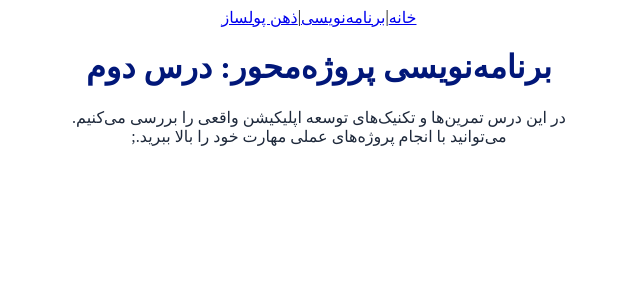
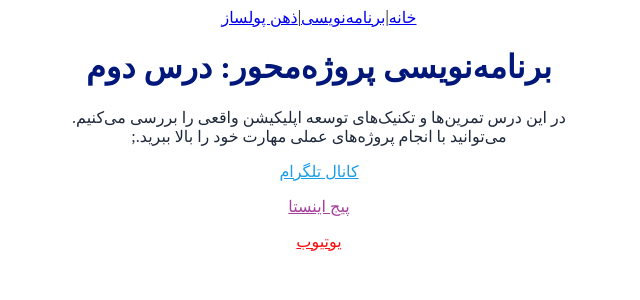
Before and after one commit to sahelazizmohammadi83/sahelazizmohammadi, a Next.js app: page /barname-nevisi/post-2 in a window 1280 px wide. Shown: the top 300 px of the page, without its empty margins (497-1137 px from the left). Built offline with nearby package versions, Linux system fonts and the light colour scheme.

Commit message:
پاکسازی M ها و اصلاح Header و Layout

```diff
--- a/app/barname-nevisi/post-1/page.tsx
+++ b/app/barname-nevisi/post-1/page.tsx
@@ -1,5 +1,5 @@
 "use client";
-
+import SocialLinks from "../../../components/SocialLinks";
 export default function Post1() {
   const post = {
     title: "شروع برنامه‌نویسی",
@@ -23,7 +23,7 @@ export default function Post1() {
 
       {/* Social Links */}
       <div className="mt-8">
-
+<SocialLinks />
       </div>
     </main>
   );
--- a/app/barname-nevisi/post-2/page.tsx
+++ b/app/barname-nevisi/post-2/page.tsx
@@ -1,5 +1,5 @@
 "use client";
-
+import SocialLinks from "../../../components/SocialLinks";
 export default function Post2() {
   const title = "برنامه‌نویسی پروژه‌محور: درس دوم";
 
@@ -18,6 +18,7 @@ export default function Post2() {
 
       <div className="mt-6 w-full sm:w-3/4 mx-auto">
 
+       <SocialLinks />
       </div>
     </main>
   );
```
Also changed, not shown: app/zehn-poolsaz/post-1/page.tsx (renamed from app/zehn-poolsaz/post1/page.tsx), app/zehn-poolsaz/post-2/page.tsx (renamed from app/zehn-poolsaz/post2/page.tsx).
